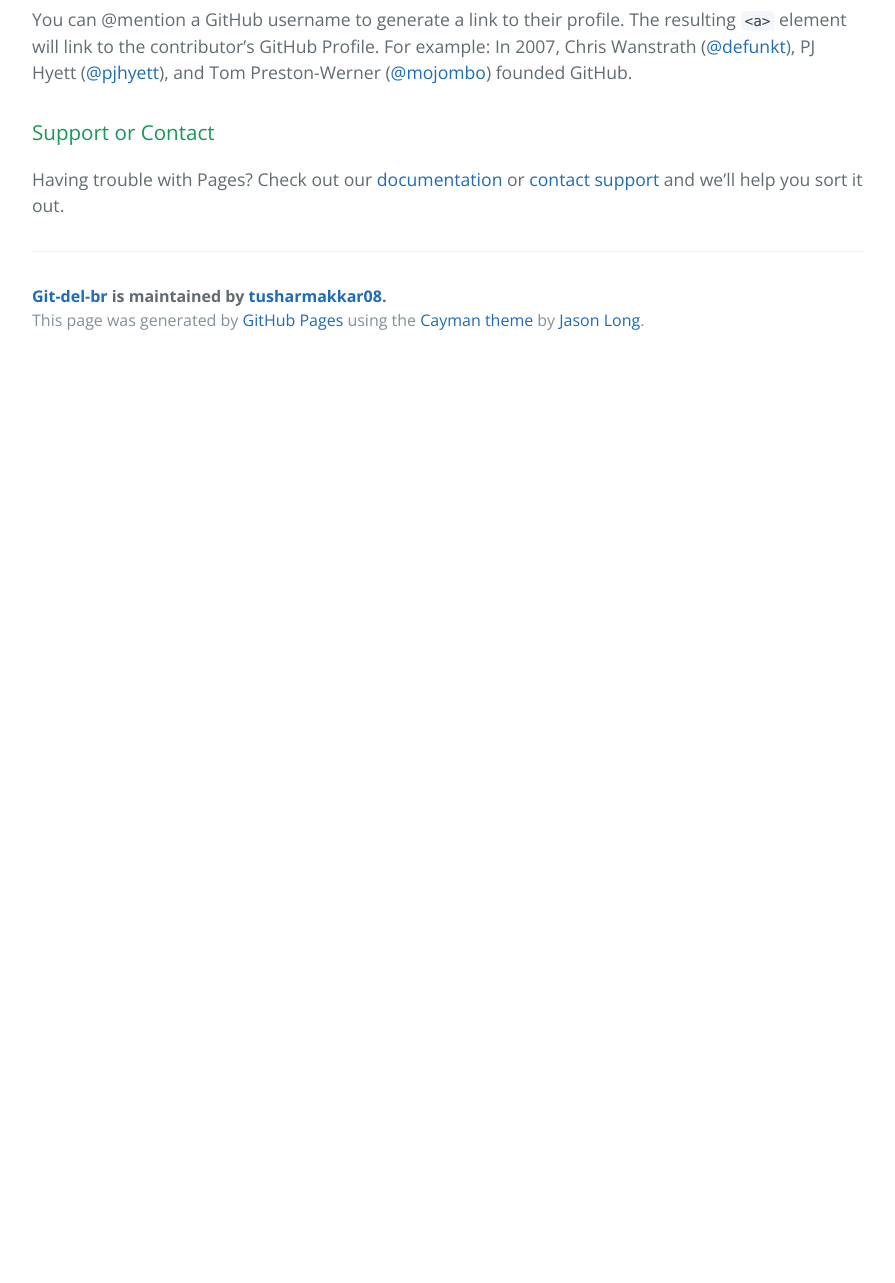
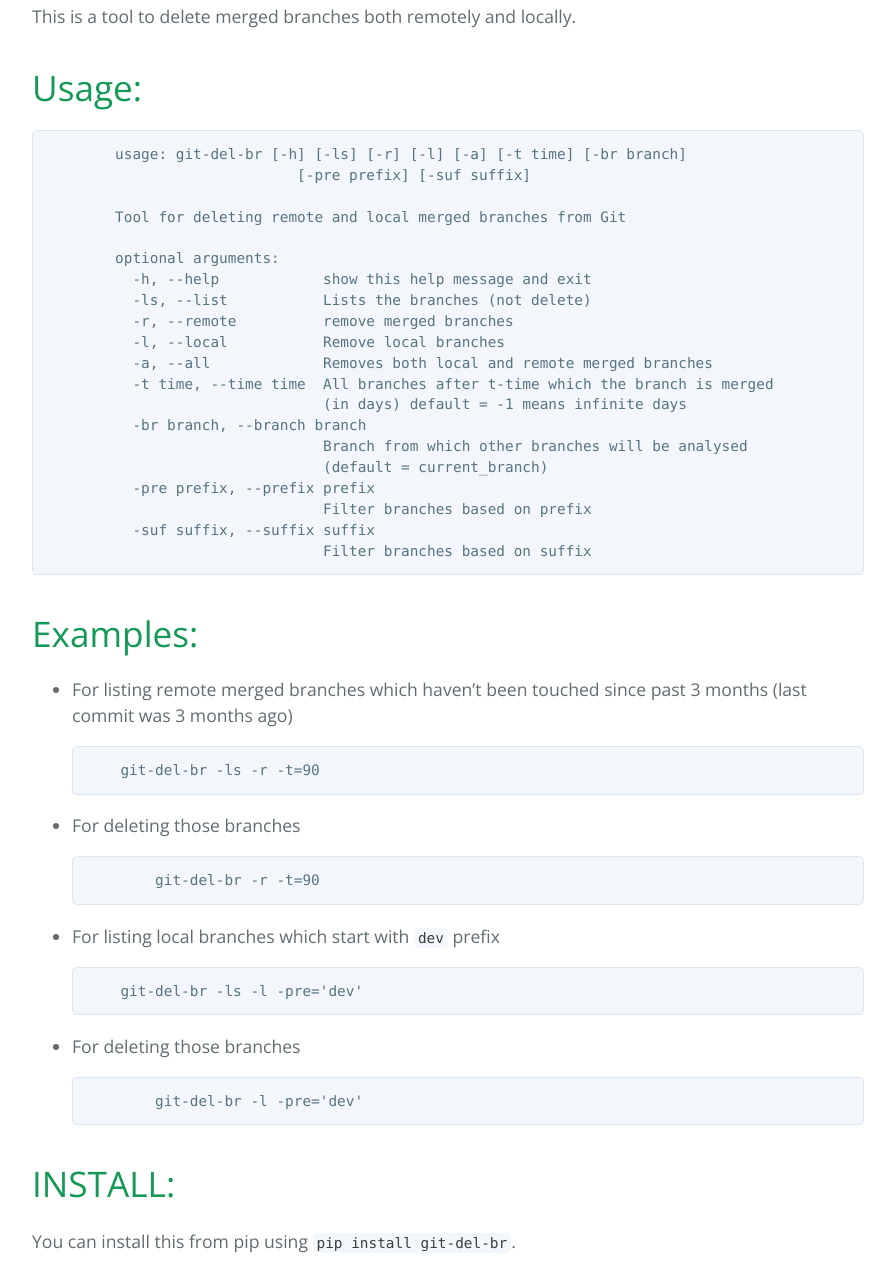
Before and after one commit to tusharmakkar08/git-del-br, a plain HTML site: page index.html in a window 1280 px wide. Shown: the part 1042-2325 px from the top of the page, without its empty margins (192-1087 px from the left). Before the commit the page ends 1406 px from the top, so only its background shows below. Drawn offline with nearby package versions, Linux system fonts and the light colour scheme.

Commit message:
First version of page made

```diff
--- a/index.html
+++ b/index.html
@@ -19,30 +19,52 @@
     </section>
 
     <section class="main-content">
-      <h3>
-<a id="welcome-to-github-pages" class="anchor" href="#welcome-to-github-pages" aria-hidden="true"><span aria-hidden="true" class="octicon octicon-link"></span></a>Welcome to GitHub Pages.</h3>
+<p><a href="https://github.com/tusharmakkar08/git-del-br/issues"><img src="https://img.shields.io/github/issues/tusharmakkar08/git-del-br.svg" alt="GitHub issues" /></a> <a href="https://github.com/tusharmakkar08/git-del-br/stargazers"><img src="https://img.shields.io/github/stars/tusharmakkar08/git-del-br.svg" alt="GitHub stars" /></a> <a href="https://raw.githubusercontent.com/tusharmakkar08/git-del-br/master/LICENSE"><img src="https://img.shields.io/badge/license-MIT-blue.svg" alt="GitHub license" /></a> <a href="https://pypi.python.org/pypi/git-del-br"><img src="https://img.shields.io/pypi/v/git-del-br.svg?maxAge=2592000" alt="PyPI" /></a></p>
+<p>This is a tool to delete merged branches both remotely and locally.</p>
+<h1 id="usage">Usage:</h1>
+<pre><code>        usage: git-del-br [-h] [-ls] [-r] [-l] [-a] [-t time] [-br branch]
+                             [-pre prefix] [-suf suffix]
 
-<p>This automatic page generator is the easiest way to create beautiful pages for all of your projects. Author your page content here <a href="https://guides.github.com/features/mastering-markdown/">using GitHub Flavored Markdown</a>, select a template crafted by a designer, and publish. After your page is generated, you can check out the new <code>gh-pages</code> branch locally. If you’re using GitHub Desktop, simply sync your repository and you’ll see the new branch.</p>
+        Tool for deleting remote and local merged branches from Git
 
-<h3>
-<a id="designer-templates" class="anchor" href="#designer-templates" aria-hidden="true"><span aria-hidden="true" class="octicon octicon-link"></span></a>Designer Templates</h3>
-
-<p>We’ve crafted some handsome templates for you to use. Go ahead and click 'Continue to layouts' to browse through them. You can easily go back to edit your page before publishing. After publishing your page, you can revisit the page generator and switch to another theme. Your Page content will be preserved.</p>
-
-<h3>
-<a id="creating-pages-manually" class="anchor" href="#creating-pages-manually" aria-hidden="true"><span aria-hidden="true" class="octicon octicon-link"></span></a>Creating pages manually</h3>
-
-<p>If you prefer to not use the automatic generator, push a branch named <code>gh-pages</code> to your repository to create a page manually. In addition to supporting regular HTML content, GitHub Pages support Jekyll, a simple, blog aware static site generator. Jekyll makes it easy to create site-wide headers and footers without having to copy them across every page. It also offers intelligent blog support and other advanced templating features.</p>
-
-<h3>
+        optional arguments:
+          -h, --help            show this help message and exit
+          -ls, --list           Lists the branches (not delete)
+          -r, --remote          remove merged branches
+          -l, --local           Remove local branches
+          -a, --all             Removes both local and remote merged branches
+          -t time, --time time  All branches after t-time which the branch is merged
+                                (in days) default = -1 means infinite days
+          -br branch, --branch branch
+                                Branch from which other branches will be analysed
+                                (default = current_branch)
+          -pre prefix, --prefix prefix
+                                Filter branches based on prefix
+          -suf suffix, --suffix suffix
+                                Filter branches based on suffix</code></pre>
+<h1 id="examples">Examples:</h1>
+<ul>
+<li><p>For listing remote merged branches which haven’t been touched since past 3 months (last commit was 3 months ago)</p>
+<pre><code>    git-del-br -ls -r -t=90</code></pre></li>
+</ul><ul>
+<li><p>For deleting those branches</p>
+<pre><code>        git-del-br -r -t=90</code></pre></li></ul>
+<ul>
+<li><p>For listing local branches which start with <code>dev</code> prefix</p>
+<pre><code>    git-del-br -ls -l -pre=&#39;dev&#39;</code></pre></li>
+</ul>
+        <ul>
+<li><p>For deleting those branches</p>
+<pre><code>        git-del-br -l -pre=&#39;dev&#39;</code></pre></li></ul>
+<h1 id="install">INSTALL:</h1>
+<p>You can install this from pip using <code>pip install git-del-br</code>.</p>
+<h1 id="contribution">CONTRIBUTION:</h1>
+<p>Fork the project. Create a branch from <code>master</code> or <code>gh-pages</code> and submit a PR to the same.</p>
+<h1 id="license">LICENSE:</h1>
+<p>The mighty MIT license. Please check <code>LICENSE</code> for more
 <a id="authors-and-contributors" class="anchor" href="#authors-and-contributors" aria-hidden="true"><span aria-hidden="true" class="octicon octicon-link"></span></a>Authors and Contributors</h3>
 
-<p>You can @mention a GitHub username to generate a link to their profile. The resulting <code>&lt;a&gt;</code> element will link to the contributor’s GitHub Profile. For example: In 2007, Chris Wanstrath (<a href="https://github.com/defunkt" class="user-mention">@defunkt</a>), PJ Hyett (<a href="https://github.com/pjhyett" class="user-mention">@pjhyett</a>), and Tom Preston-Werner (<a href="https://github.com/mojombo" class="user-mention">@mojombo</a>) founded GitHub.</p>
-
-<h3>
-<a id="support-or-contact" class="anchor" href="#support-or-contact" aria-hidden="true"><span aria-hidden="true" class="octicon octicon-link"></span></a>Support or Contact</h3>
-
-<p>Having trouble with Pages? Check out our <a href="https://help.github.com/pages">documentation</a> or <a href="https://github.com/contact">contact support</a> and we’ll help you sort it out.</p>
+<p> It is developed by Tushar Makkar (<a href="https://github.com/tusharmakkar08" class="user-mention">@tusharmakkar08</a>). You can contribute to this by fixing the <a href="https://github.com/tusharmakkar08/git-del-br/issues">issues</a>.</p>
 
       <footer class="site-footer">
         <span class="site-footer-owner"><a href="https://github.com/tusharmakkar08/git-del-br">Git-del-br</a> is maintained by <a href="https://github.com/tusharmakkar08">tusharmakkar08</a>.</span>
```
